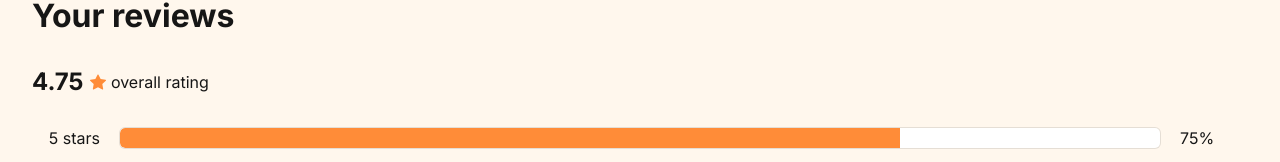
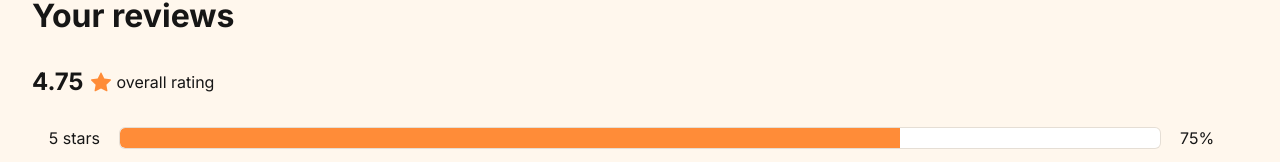
Before and after one commit to eburza/VanLife-project, a React (Vite) app: page /host/reviews in a window 1280 px wide. Shown: the part 200-362 px from the top of the page. Built offline with nearby package versions, Linux system fonts and the light colour scheme; sample sign-in values are in the browser's storage; what miragejs would draw is missing.

Commit message:
changes in rating

```diff
--- a/index.css
+++ b/index.css
@@ -648,13 +648,13 @@ footer {
 }
 
 .rating-review-star {
-    margin: 0 0.4rem;
+    margin: 0 0.5rem;
+    font-size: 1.25rem;
 }
 
 .host-rating p,
 .host-rating h1 {
     margin: 0;
-    padding: 0;
 }
 
 .host-reviews {
```
